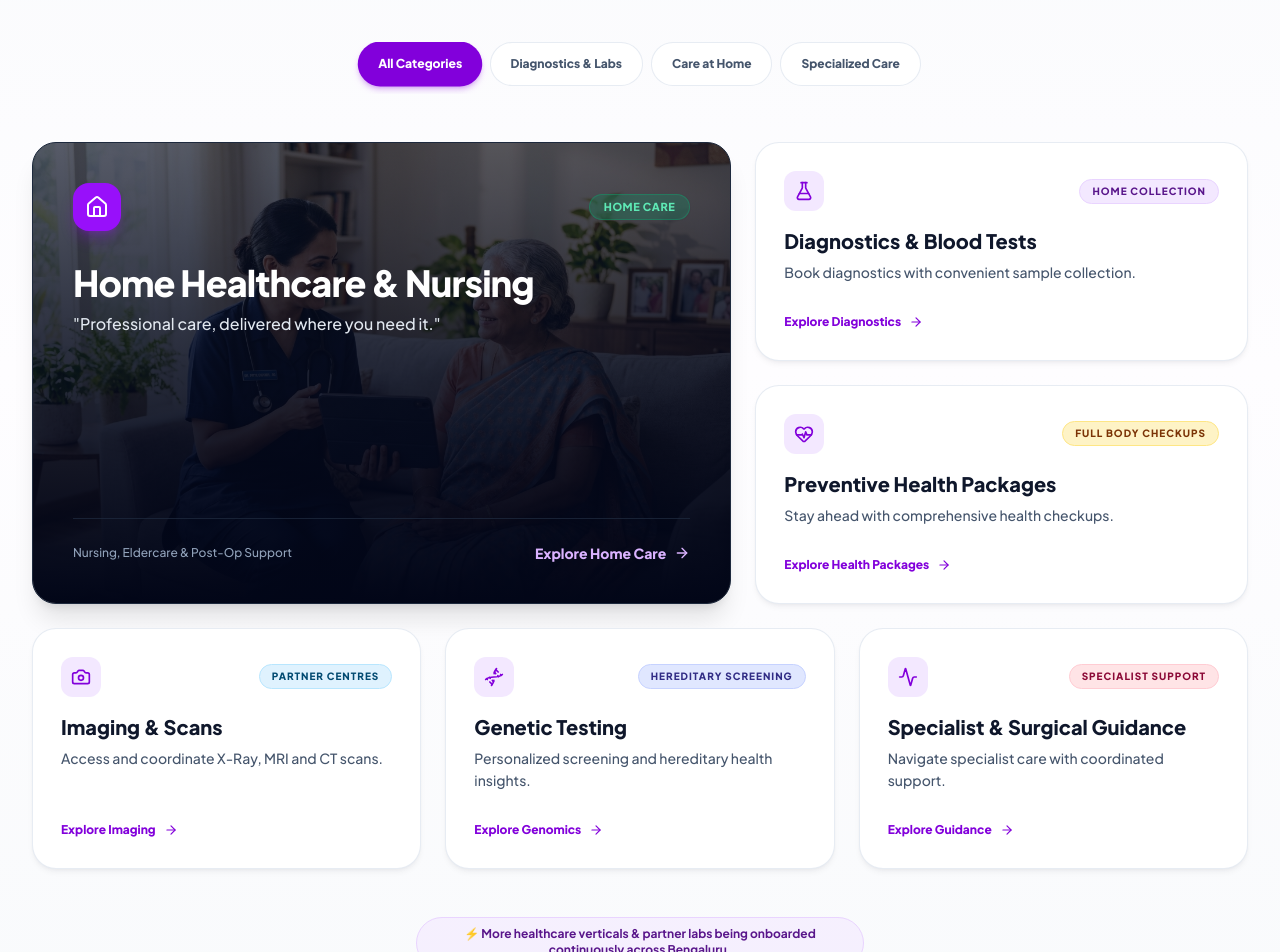
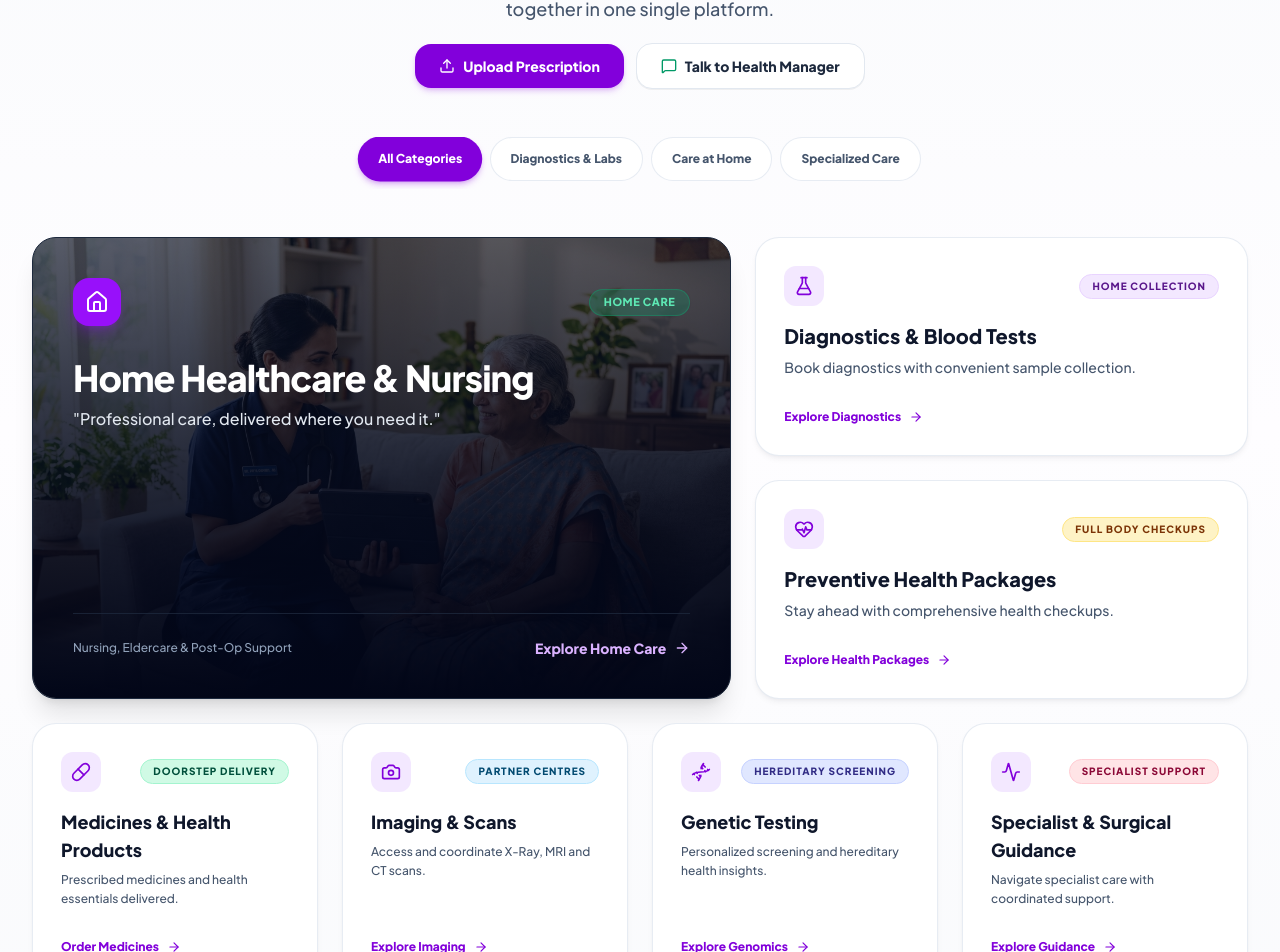
Before and after one commit to Tarunmakode123/healthexpressweb, a React (Vite) app: page / in a window 1280 px wide. Shown: the part 3490-4442 px from the top of the page. Built offline with nearby package versions, Linux system fonts and the light colour scheme.

Commit message:
refactor: fully merge FinalCTA duplicate section into single unified ONE PLATFORM EVERY HEALTHCARE NEED section

```diff
--- a/src/components/sections/ServicesSection.jsx
+++ b/src/components/sections/ServicesSection.jsx
@@ -1,8 +1,8 @@
 import React, { useState } from 'react';
-import { FlaskConical, HeartPulse, Camera, Home, Dna, Activity, ArrowRight, Sparkles, ShieldCheck } from 'lucide-react';
+import { FlaskConical, HeartPulse, Camera, Home, Dna, Activity, Pill, ArrowRight, Sparkles, Upload, MessageSquare } from 'lucide-react';
 import { openWhatsApp, DEFAULT_MESSAGES } from '../../utils/whatsapp';
 
-export default function ServicesSection() {
+export default function ServicesSection({ onOpenUploadModal }) {
   const [activeTab, setActiveTab] = useState('all');
 
   const categories = [
@@ -49,6 +49,17 @@ export default function ServicesSection() {
       badgeColor: 'bg-amber-100 text-amber-900 border-amber-200'
     },
     {
+      id: 'medicines',
+      category: 'home-care',
+      title: 'Medicines & Health Products',
+      desc: 'Prescribed medicines and health essentials delivered.',
+      fullDesc: 'Order prescribed medicines and health essentials delivered directly to your doorstep.',
+      cta: 'Order Medicines',
+      icon: Pill,
+      highlight: 'Doorstep Delivery',
+      badgeColor: 'bg-emerald-100 text-emerald-900 border-emerald-200'
+    },
+    {
       id: 'imaging',
       category: 'diagnostics',
       title: 'Imaging & Scans',
@@ -85,7 +96,7 @@ export default function ServicesSection() {
 
   const featuredService = services[0];
   const rightColumnServices = [services[1], services[2]];
-  const bottomRowServices = [services[3], services[4], services[5]];
+  const bottomRowServices = [services[3], services[4], services[5], services[6]];
 
   const filteredServices = activeTab === 'all'
     ? services
@@ -113,8 +124,26 @@ export default function ServicesSection() {
             One Platform. <span className="text-purple-700">Every Healthcare Need.</span>
           </h2>
           <p className="text-base sm:text-lg text-slate-600 font-medium max-w-2xl mx-auto leading-relaxed">
-            From diagnostics and home healthcare to preventive care and specialist support — Health Express brings your connected healthcare journey together.
+            From diagnostics and home healthcare to medicines, preventive care and specialist support — Health Express brings your connected healthcare journey together in one single platform.
           </p>
+
+          {/* Quick Action CTAs */}
+          <div className="pt-2 flex flex-col sm:flex-row items-center justify-center gap-3">
+            <button
+              onClick={() => onOpenUploadModal && onOpenUploadModal()}
+              className="w-full sm:w-auto px-6 py-3 rounded-2xl bg-purple-700 hover:bg-purple-800 text-white font-extrabold text-xs sm:text-sm shadow-md shadow-purple-700/20 transition-all hover:scale-105 flex items-center justify-center gap-2 cursor-pointer"
+            >
+              <Upload className="w-4 h-4" />
+              <span>Upload Prescription</span>
+            </button>
+            <button
+              onClick={() => openWhatsApp("Hello Health Express, I would like to talk to a Personal Care Manager.")}
+              className="w-full sm:w-auto px-6 py-3 rounded-2xl bg-white hover:bg-purple-50 border border-slate-200 text-slate-800 font-extrabold text-xs sm:text-sm transition-all flex items-center justify-center gap-2 shadow-2xs cursor-pointer"
+            >
+              <MessageSquare className="w-4 h-4 text-emerald-600" />
+              <span>Talk to Health Manager</span>
+            </button>
+          </div>
         </div>
 
         {/* Category Segmented Control Pills */}
@@ -233,8 +262,8 @@ export default function ServicesSection() {
 
             </div>
 
-            {/* Bottom Row: 3 Equal Supporting Cards */}
-            <div className="grid grid-cols-1 md:grid-cols-3 gap-6">
+            {/* Bottom Row: 4 Supporting Cards */}
+            <div className="grid grid-cols-1 sm:grid-cols-2 lg:grid-cols-4 gap-6">
               {bottomRowServices.map((service) => {
                 const IconComp = service.icon;
                 return (
@@ -254,10 +283,10 @@ export default function ServicesSection() {
                       </div>
 
                       <div className="space-y-1.5">
-                        <h3 className="text-lg sm:text-xl font-extrabold text-slate-900 group-hover:text-purple-900 transition-colors">
+                        <h3 className="text-lg font-extrabold text-slate-900 group-hover:text-purple-900 transition-colors">
                           {service.title}
                         </h3>
-                        <p className="text-xs sm:text-sm text-slate-600 font-medium leading-relaxed">
+                        <p className="text-xs text-slate-600 font-medium leading-relaxed">
                           {service.desc}
                         </p>
                       </div>
--- a/src/pages/HomePage.jsx
+++ b/src/pages/HomePage.jsx
@@ -12,7 +12,6 @@ import HealthRecordsSection from '../components/sections/HealthRecordsSection';
 import CitiesSection from '../components/sections/CitiesSection';
 import HealthLibrarySection from '../components/sections/HealthLibrarySection';
 import FAQSection from '../components/sections/FAQSection';
-import FinalCTASection from '../components/sections/FinalCTASection';
 import StickyMobileCTA from '../components/layout/StickyMobileCTA';
 
 export default function HomePage({ onOpenUploadModal }) {
@@ -27,8 +26,8 @@ export default function HomePage({ onOpenUploadModal }) {
       {/* HOW IT WORKS -> Request to Care */}
       <HowItWorksSection onOpenUploadModal={onOpenUploadModal} />
 
-      {/* 4. WHAT CAN I USE TODAY? -> Current Launch Services */}
-      <ServicesSection />
+      {/* 4. WHAT CAN I USE TODAY? -> Unified Connected Healthcare Platform */}
+      <ServicesSection onOpenUploadModal={onOpenUploadModal} />
 
       {/* PREVENTIVE HEALTH -> Reactive to Proactive */}
       <PreventiveHealthSection />
@@ -57,9 +56,6 @@ export default function HomePage({ onOpenUploadModal }) {
       {/* FAQ -> Frequently Asked Questions */}
       <FAQSection />
 
-      {/* FINAL CTA -> Healthcare for your family */}
-      <FinalCTASection onOpenUploadModal={onOpenUploadModal} />
-
       {/* Floating Sticky Mobile WhatsApp CTA */}
       <StickyMobileCTA onOpenUploadModal={onOpenUploadModal} />
     </div>
```
